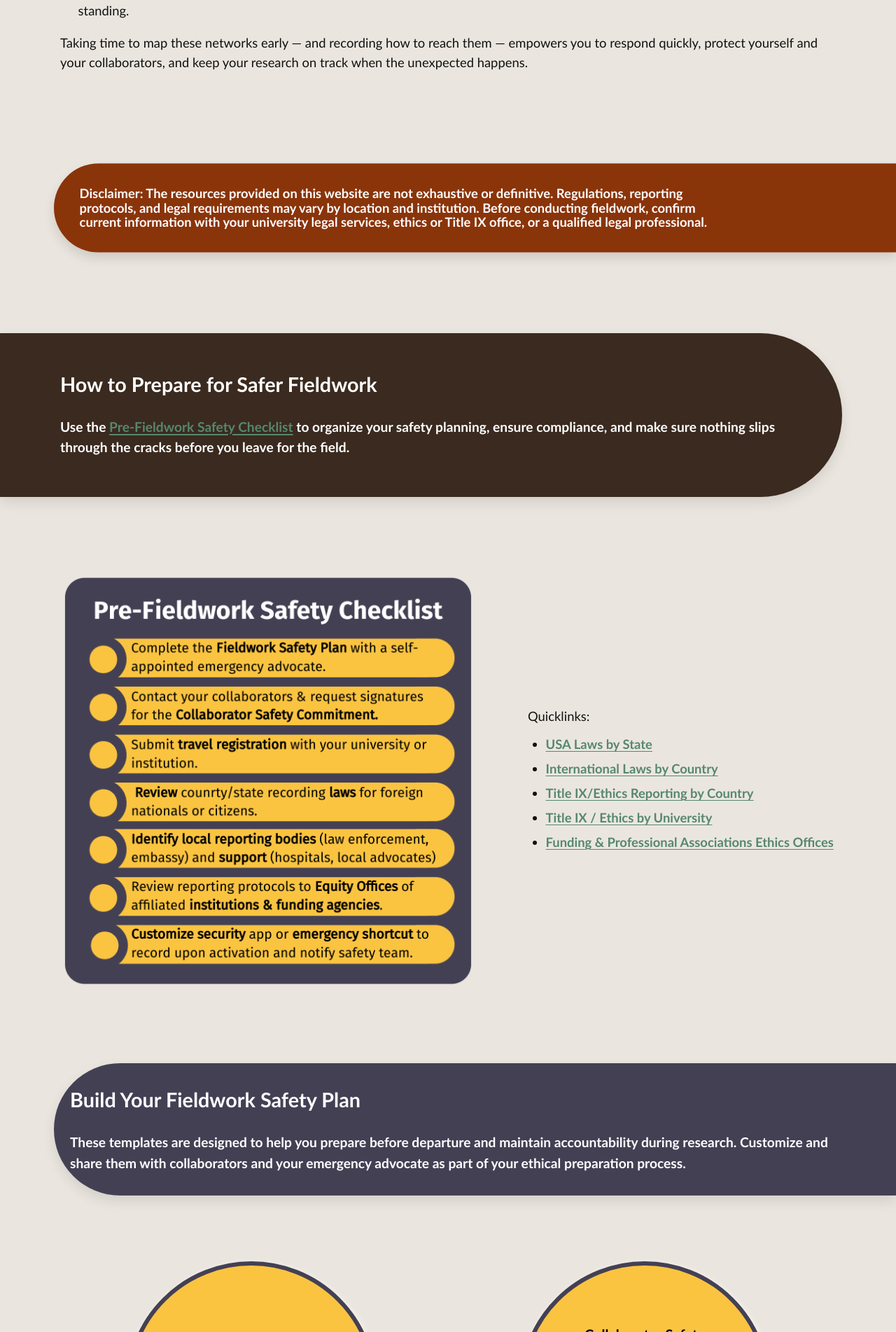
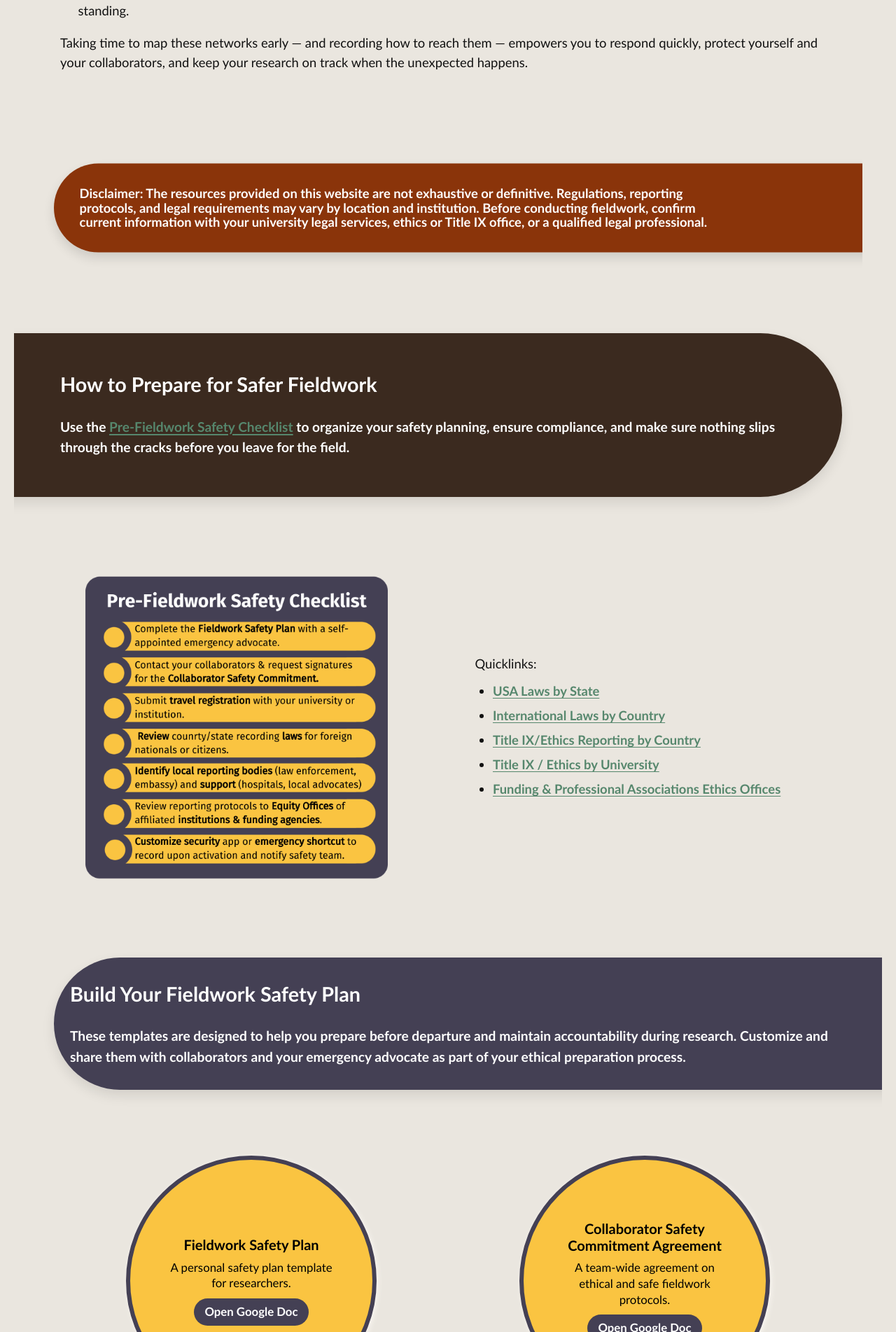
Before and after one commit to AnthroSafetyWarrior/GoldenTrowelProject, a Jekyll site: the page built from _pages/selfdefense.html, in a window 1280 px wide. Shown: the part 1107-3010 px from the top of the page at 70% size. Built offline with Jekyll 4.4.1, drawn with Linux system fonts in a browser that asks for light colours.

Commit message:
updating name

```diff
--- a/_layouts/default.html
+++ b/_layouts/default.html
@@ -245,14 +245,12 @@ header.hero::before{
 }
 .pillband .card h4{ margin:.1rem 0 .35rem; font-size: clamp(1rem, 1.8vw, 1.1rem); }
 /* Make the outside margin slimmer on phones so the curve stays snug */
-
 @media (max-width: 640px){
   :root{ --pill-margin: clamp(6px, 3vw, 14px); }
 }
 
-/* Let full-bleed bands extend to the viewport edges */
-main, .section{ min-inline-size: 0; overflow-x: visible; }  /* was: clip */
-
+/* Prevent accidental horizontal overflow from grid children */
+main, .section { min-inline-size: 0; overflow-x: clip; }
 
 /* ===== Heading-only pill (pillhead) ===== */
 .pillhead{
@@ -384,14 +382,14 @@ main, .section{ min-inline-size: 0; overflow-x: visible; }  /* was: clip */
 
   --text-measure: 54ch;
 
-
   display: grid;
-  grid-template-columns: minmax(0, 1fr) minmax(0, var(--img-max));
+  grid-template-columns: minmax(var(--left-min),1fr) minmax(var(--img-min),auto);
   align-items: center;
   column-gap: var(--gap);
 }
-.split .art{ max-inline-size: 100%; justify-self: center; }
-.split .art img{ max-width: 100%; width: auto; height: auto; }.split .text{ hyphens:auto; overflow-wrap:anywhere; }
+.split .art{ justify-self: center; max-inline-size: var(--img-max); }
+.split .art img{ width: clamp(var(--img-min), var(--img-ideal), var(--img-max)); height: auto; display: block; }
+.split .text{ hyphens:auto; overflow-wrap:anywhere; }
 @media (max-width:1040px){
   .split{ --left-min:340px; --left-max:460px; --text-measure:50ch; --gap: clamp(12px,1.2vw,18px); }
 }
@@ -481,46 +479,69 @@ main, .section{ min-inline-size: 0; overflow-x: visible; }  /* was: clip */
 @media (max-width:880px){ main{ padding-inline: clamp(18px, 6vw, 32px); } }
 
 
-/* ===== PREPARIING soil pill) — circular cards ===== */
-/* Preparing split (only this section) */
+/* ===== PREPARING (soil pill) — split with right-side art ===== */
 .split--prep{
-  /* more space between columns here only */
+  /* spacing + layout knobs */
   --gap: clamp(28px, 6vw, 96px);
+  --left-min: 420px;
+
+  /* art sizing knobs */
+  --img-min:  440px;
+  --img-ideal: 34vw;
+  --img-max:  560px;
+
+  display: grid;
   column-gap: var(--gap);
 
-  /* balance the two columns so image doesn't feel tiny */
-  --left-min: 420px;
-  --img-min:  440px;
-  --img-ideal: 34vw;   /* similar vibe to 'Prevalence' */
-  --img-max:  560px;
-
+  /* IMPORTANT: right track is shrinkable; left honors its min */
   grid-template-columns:
     minmax(var(--left-min), 1fr)
-    minmax(var(--img-min),  auto);
+    minmax(0, 1fr);
 }
 
-.split--prep { grid-auto-flow: row; }
-.split--prep .art{ max-inline-size: 100%; justify-self: center; }
-.split--prep .art img{ max-width: 100%; height: auto; }
+/* Let text actually shrink/wrap inside the grid */
+.split--prep .text,
+.split--prep .text--right{
+  min-width: 0;                        /* prevents overflow from long lines */
+  max-inline-size: var(--text-measure, 54ch);
+  overflow-wrap: anywhere;
+  hyphens: auto;
+}
 
-/* put the second text block in the RIGHT column */
-.split--prep .text--right{ grid-column: 2; }
+/* Keep art sizing consistent without forcing the grid wider */
+.split--prep .art{
+  justify-self: center;
+  max-inline-size: 100%;
+}
+.split--prep .art img{
+  width: clamp(var(--img-min), var(--img-ideal), var(--img-max));
+  max-width: 100%;
+  height: auto;
+  display: block;
+}
 
-/* (alternative if you don’t want a class)
-.split--prep .text:nth-of-type(2){ grid-column: 2; } */
-
-/* remove this global rule:
-.split--prep .text--right{ grid-column: 2; }
-*/
-
-/* only push the second text to column 2 when there ARE two columns */
+/* Place the second text block to the RIGHT only when we truly have 2 cols */
 @media (min-width: 900px){
   .split--prep .text--right{ grid-column: 2; }
 }
 
-/* keep your existing stack rule */
+/* Medium down: relax mins + gap so it doesn't feel cramped */
+@media (max-width: 1040px){
+  .split--prep{
+    --left-min: 360px;
+    --img-min:  360px;
+    --img-ideal: 40vw;
+    --img-max:  520px;
+    --gap: clamp(18px, 4vw, 40px);
+  }
+}
+
+/* Phone: stack and tighten */
 @media (max-width: 760px){
-  .split--prep{ grid-template-columns: 1fr; --gap: clamp(12px, 3.5vw, 20px); }
+  .split--prep{
+    grid-template-columns: 1fr;
+    --gap: clamp(12px, 3.5vw, 20px);
+  }
   .split--prep .text--right{ grid-column: auto; } /* normal flow when stacked */
 }
 
```
